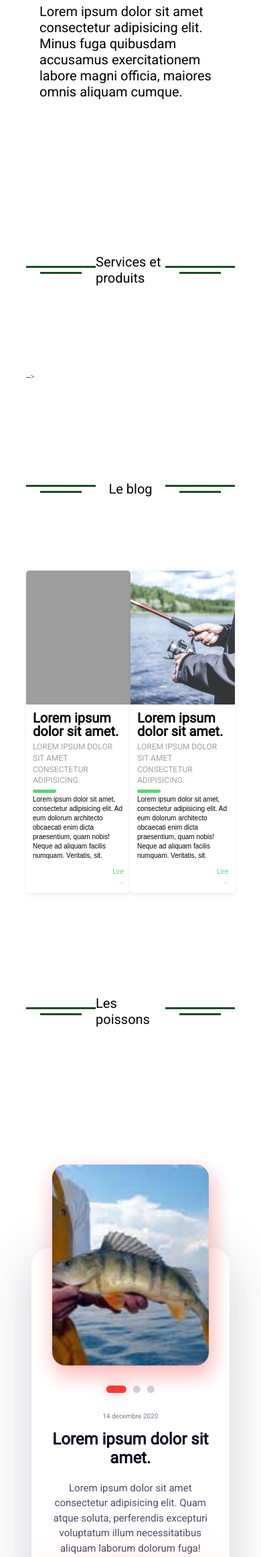
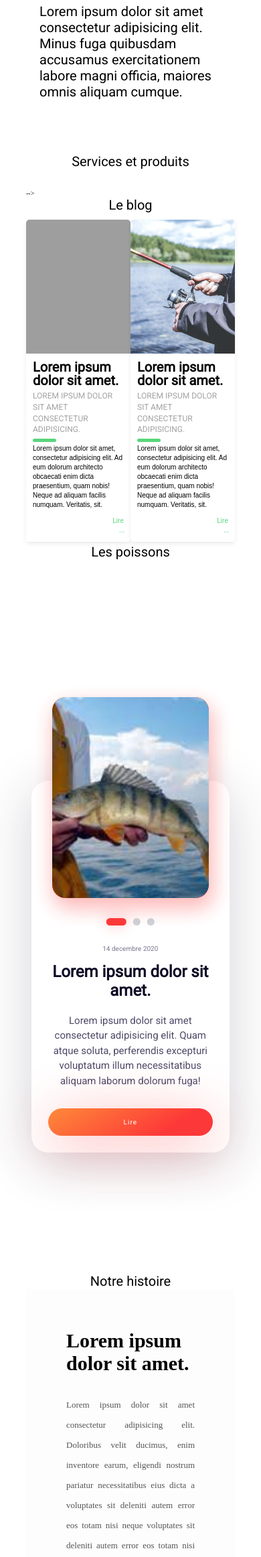
Before and after one commit to lsaison/mf, a Django app: template templates/index.html in a window 390 px wide; the page is wider, and only the part inside the window is pictured. Shown: the part 433-2758 px from the top of that part at 67% size. Run offline with Django 3.2, Linux system fonts and the light colour scheme; the template is opened without the code that fills it, so the values that code supplies are empty; some libraries are stand-ins or nearby versions; some web fonts are replaced; grey boxes are pictures that could not be loaded.

Commit message:
mobile 1

```diff
--- a/static/css/mobile.css
+++ b/static/css/mobile.css
@@ -47,6 +47,17 @@
   main{
     margin-top: 70px;
   }
+
+  /* ===== Titre section ===== */
+  .line{
+    display: block;
+    padding-top: 0;
+    margin-bottom: 0;
+    text-align: center;
+  }
+  .line .gauche, .line .droite{
+    display: none;
+  }
   /* ===== Presentation ===== */
   #presentation{
       margin: 20px 0;
@@ -65,6 +76,11 @@
   #boutique{
     display: block;
   }
+
+  #boutique .grille{
+    display: block;
+  }
+
   #boutique .item{
     margin: 30px auto;
   }
```
